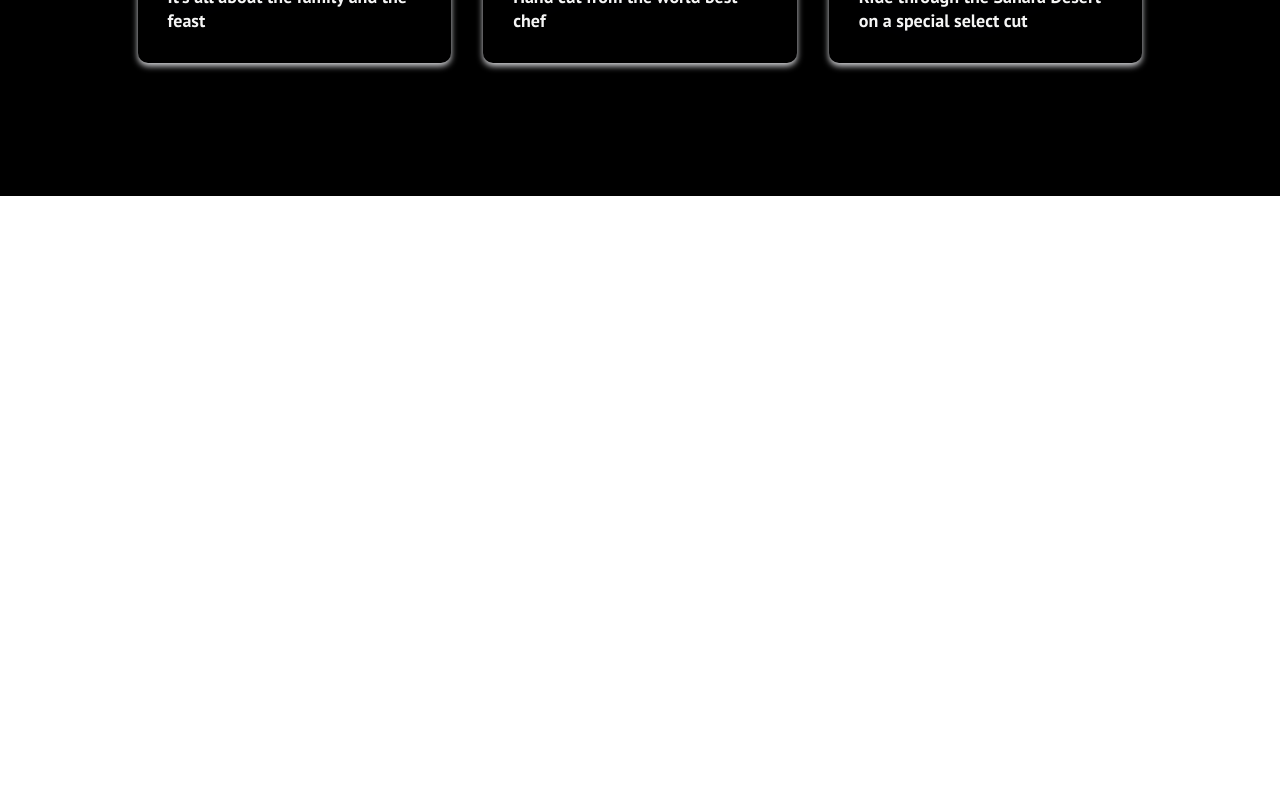
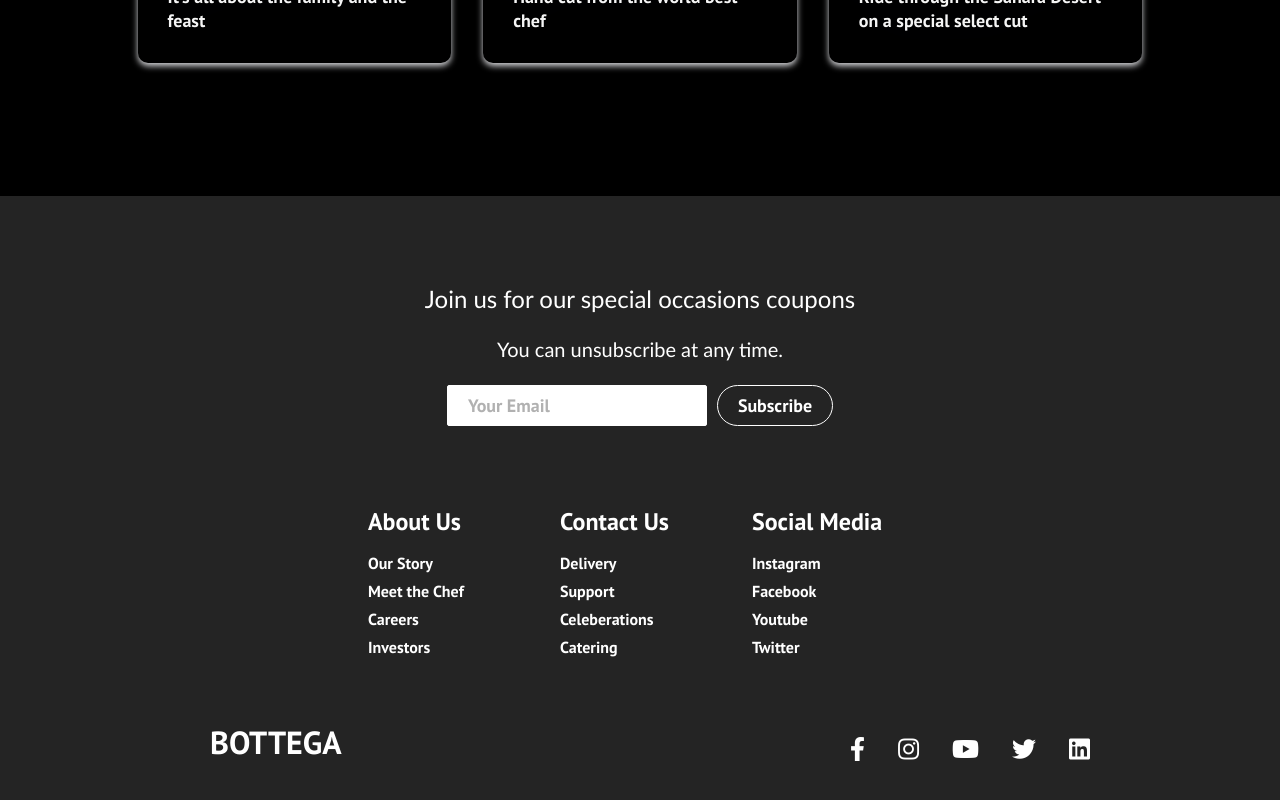
Before and after one commit to hadichloun/bottega-capstone-hc, a React (Create React App) app: page / in a window 1280 px wide. Shown: the part 1687-2487 px from the top of the page. Before the commit the page ends 1883 px from the top, so only its background shows below. Built offline with nearby package versions, Linux system fonts and the light colour scheme; a web font is replaced by a local one.

Commit message:
adds footer

```diff
--- a/src/components/Footer.css
+++ b/src/components/Footer.css
@@ -0,0 +1,163 @@
+.footer-container {
+    background-color: #242424;
+    padding: 4rem 0 2rem 0;
+    display: flex;
+    flex-direction: column;
+    justify-content: center;
+    align-items: center;
+  }
+
+  .footer-subscription {
+    display: flex;
+    flex-direction: column;
+    justify-content: center;
+    align-items: center;
+    text-align: center;
+
+    margin-bottom: 24px;
+    padding: 24px;
+    color: #fff;
+  }
+
+  .footer-subscription > p {
+    font-family: 'Trebuchet MS', 'Lucida Sans Unicode', 'Lucida Grande',
+      'Lucida Sans', Arial, sans-serif;
+  }
+
+  .footer-subscription-heading {
+    margin-bottom: 24px;
+    font-size: 24px;
+  }
+
+  .footer-subscription-text {
+    margin-bottom: 24px;
+    font-size: 20px;
+  }
+
+  .footer-input {
+    padding: 8px 20px;
+    border-radius: 2px;
+    margin-right: 10px;
+    outline: none;
+    border: none;
+    font-size: 18px;
+    margin-bottom: 16px;
+    border: 1px solid #fff;
+  }
+
+  .footer-links {
+    width: 100%;
+    max-width: 1000px;
+    display: flex;
+    justify-content: center;
+  }
+
+  .footer-link-wrapper {
+    display: flex;
+  }
+
+  .footer-link-items {
+    display: flex;
+    flex-direction: column;
+    align-items: flex-start;
+    margin: 16px;
+    text-align: left;
+    width: 160px;
+    box-sizing: border-box;
+  }
+
+  .footer-link-items h2 {
+    margin-bottom: 16px;
+  }
+
+  .footer-link-items > h2 {
+    color: #fff;
+  }
+
+  .footer-link-items a {
+    color: #fff;
+    text-decoration: none;
+    margin-bottom: 0.5rem;
+  }
+
+  .footer-link-items a:hover {
+    color: #e9e9e9;
+    transition: 0.3s ease-out;
+  }
+
+  .footer-email-form h2 {
+    margin-bottom: 2rem;
+  }
+
+  .footer-input::placeholder {
+    color: #b1b1b1;
+  }
+
+  /* Social Icons */
+  .social-icon-link {
+    color: #fff;
+    font-size: 24px;
+  }
+
+  .social-media {
+    max-width: 1000px;
+    width: 100%;
+  }
+
+  .social-media-wrap {
+    display: flex;
+    justify-content: space-between;
+    align-items: center;
+    width: 90%;
+    max-width: 1000px;
+    margin: 40px auto 0 auto;
+  }
+
+  .social-icons {
+    display: flex;
+    justify-content: space-between;
+    align-items: center;
+    width: 240px;
+  }
+
+  .social-logo {
+    color: #fff;
+    justify-self: start;
+    margin-left: 20px;
+    cursor: pointer;
+    text-decoration: none;
+    font-size: 2rem;
+    display: flex;
+    align-items: center;
+    margin-bottom: 16px;
+  }
+
+  .website-rights {
+    color: #fff;
+    margin-bottom: 16px;
+  }
+
+  @media screen and (max-width: 820px) {
+    .footer-links {
+      padding-top: 2rem;
+    }
+
+    .footer-input {
+      width: 100%;
+    }
+
+    .btn {
+      width: 100%;
+    }
+
+    .footer-link-wrapper {
+      flex-direction: column;
+    }
+
+    .social-media-wrap {
+      flex-direction: column;
+    }
+  }
+
+  @media screen and (max-width: 768px) {
+  }
--- a/src/components/Footer.js
+++ b/src/components/Footer.js
@@ -0,0 +1,109 @@
+import React from 'react';
+import './Footer.css';
+import { Button } from './Button';
+import { Link } from 'react-router-dom';
+
+function Footer() {
+  return (
+    <div className='footer-container'>
+      <section className='footer-subscription'>
+        <p className='footer-subscription-heading'>
+          Join us for our special occasions coupons
+        </p>
+        <p className='footer-subscription-text'>
+          You can unsubscribe at any time.
+        </p>
+        <div className='input-areas'>
+          <form>
+            <input
+              className='footer-input'
+              name='email'
+              type='email'
+              placeholder='Your Email'
+            />
+            <Button buttonStyle='btn--outline'>Subscribe</Button>
+          </form>
+        </div>
+      </section>
+      <div class='footer-links'>
+        <div className='footer-link-wrapper'>
+          <div class='footer-link-items'>
+            <h2>About Us</h2>
+            <Link to='/sign-up'>Our Story</Link>
+            <Link to='/'>Meet the Chef</Link>
+            <Link to='/'>Careers</Link>
+            <Link to='/'>Investors</Link>
+          </div>
+          <div class='footer-link-items'>
+            <h2>Contact Us</h2>
+            <Link to='/'>Delivery</Link>
+            <Link to='/'>Support</Link>
+            <Link to='/'>Celeberations</Link>
+            <Link to='/'>Catering</Link>
+          </div>
+          <div class='footer-link-items'>
+            <h2>Social Media</h2>
+            <Link to='/'>Instagram</Link>
+            <Link to='/'>Facebook</Link>
+            <Link to='/'>Youtube</Link>
+            <Link to='/'>Twitter</Link>
+          </div>
+        </div>
+      </div>
+      <section class='social-media'>
+        <div class='social-media-wrap'>
+          <div class='footer-logo'>
+            <Link to='/' className='social-logo'>
+              BOTTEGA
+            </Link>
+          </div>
+
+          <div class='social-icons'>
+            <Link
+              class='social-icon-link facebook'
+              to='/'
+              target='_blank'
+              aria-label='Facebook'
+            >
+              <i class='fab fa-facebook-f' />
+            </Link>
+            <Link
+              class='social-icon-link instagram'
+              to='/'
+              target='_blank'
+              aria-label='Instagram'
+            >
+              <i class='fab fa-instagram' />
+            </Link>
+            <Link
+              class='social-icon-link youtube'
+              to='/'
+              target='_blank'
+              aria-label='Youtube'
+            >
+              <i class='fab fa-youtube' />
+            </Link>
+            <Link
+              class='social-icon-link twitter'
+              to='/'
+              target='_blank'
+              aria-label='Twitter'
+            >
+              <i class='fab fa-twitter' />
+            </Link>
+            <Link
+              class='social-icon-link twitter'
+              to='/'
+              target='_blank'
+              aria-label='LinkedIn'
+            >
+              <i class='fab fa-linkedin' />
+            </Link>
+          </div>
+        </div>
+      </section>
+    </div>
+  );
+}
+
+export default Footer;
--- a/src/components/pages/Home.js
+++ b/src/components/pages/Home.js
@@ -2,12 +2,14 @@
 import '../../App.css';
 import HeroSection from '../HeroSection';
 import Cards from '../Cards';
+import Footer from '../Footer';
 
 function Home() {
     return (
         <>
           <HeroSection />
           <Cards />
+          <Footer />
         </>
     );
 }
```
Also changed, not shown: 1 other file (tests, documents, lock files or other folders).
